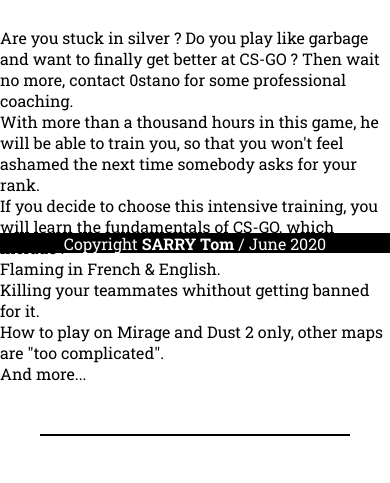
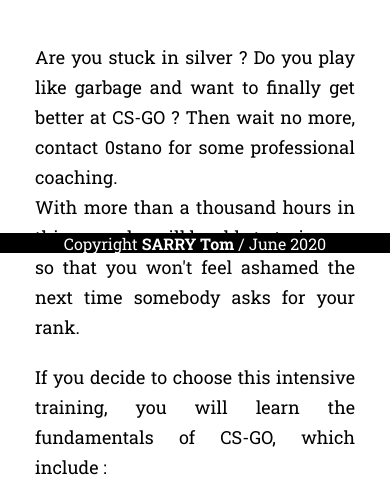
Before and after one commit to tomsarry/product-challenge, a plain HTML site: page index.html in a window 390 px wide. Shown: the part 591-1074 px from the top of the page. Drawn offline with Linux system fonts and the light colour scheme.

Commit message:
responsive description

```diff
--- a/index.html
+++ b/index.html
@@ -54,14 +54,21 @@
 
         <h2>Description</h2>
 
+        <div class="desc-div">
+            <div class="desc">
+
                 <section class="desc-section">
+                    <p>
                         Are you stuck in silver ? Do you play like garbage and want to finally get better at CS-GO ? Then wait no more, contact 0stano for some professional coaching.
+                    </p>
+                    <p>
+                        With more than a thousand hours in this game, he will be able to train you, so that you won't feel ashamed the next time somebody asks for your rank.
+                    </p>
                 </section>
 
-        <section class="desc-section">
-            With more than a thousand hours in this game, he will be able to train you, so that you won't feel ashamed the next time somebody asks for your rank.
-        </section>
+            </div>
 
+            <div class="desc">
                 <section class="desc-section">
                     If you decide to choose this intensive training, you will learn the fundamentals of CS-GO, which include :
                     <ul>
@@ -71,6 +78,8 @@
                         <li><span>And more...</span></li>
                     </ul>
                 </section>
+            </div>
+        </div>
 
 
         <hr  id="pricing">
--- a/scss/_mobile.scss
+++ b/scss/_mobile.scss
@@ -8,4 +8,19 @@
             font-size: 20px;
         }
     }
+
+
+    .desc {
+        max-width: 100%;
+
+        &-section {
+            font-size: 18px;
+            line-height: 30px;
+        }
+
+        &-div {
+            flex-direction: column;
+            padding: 5px;
+        }
+    }
 }
--- /dev/null
+++ b/scss/_sections.scss
@@ -0,0 +1,32 @@
+.desc-div {
+    display: flex;
+    flex-direction: row;
+    // flex-wrap: wrap;
+    padding: 20px;
+}
+
+.desc {
+    margin: 10px;
+    max-width: 50%;
+}
+
+.desc-section {
+    text-align: justify;
+    font-size: 24px;
+    margin: 0 20px;
+    line-height: 40px;
+
+
+    ul {
+        list-style-type: '-';
+        li {
+            margin: 5px 0px;
+        }
+    }
+
+    span {
+        position: relative;
+        left: 10px;
+    }
+
+}
--- a/scss/style.scss
+++ b/scss/style.scss
@@ -1,5 +1,5 @@
-@import "config";
 @import "utils";
+@import "sections";
 
 @import "card";
 @import "navbar";
```
Also changed, not shown: css/style.css, scss/_config.scss (deleted), 1 other file. Lines whose indentation alone changed are shown as unchanged.
